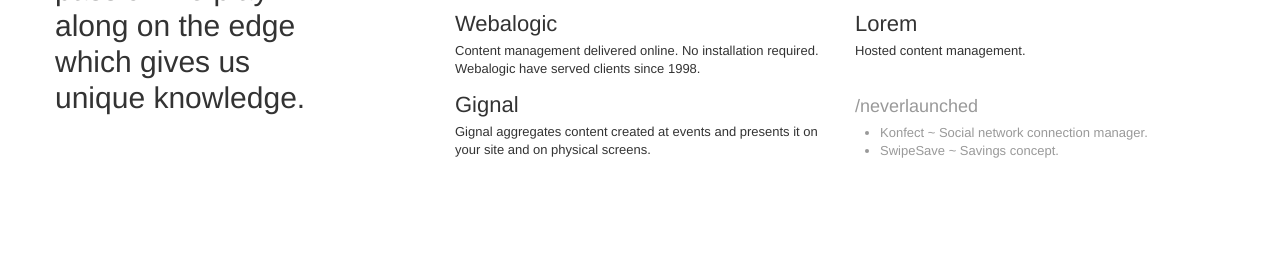
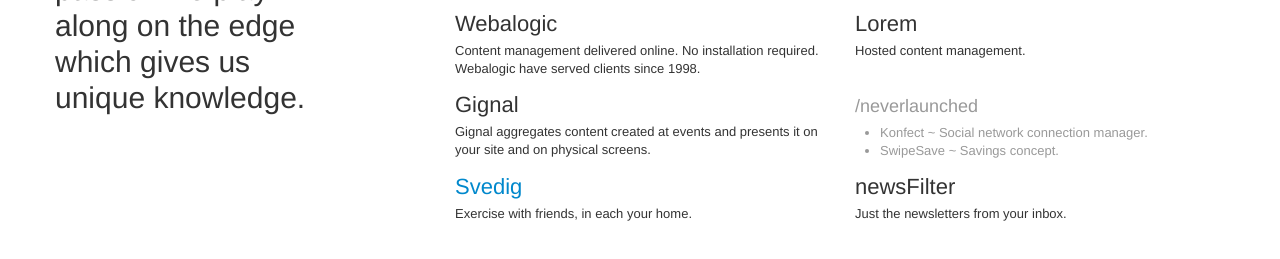
Before and after one commit to Webcom/webcom.github.io, a plain HTML site: page index.html in a window 1280 px wide. Shown: the part 503-762 px from the top of the page. Drawn offline with Linux system fonts and the light colour scheme.

Commit message:
svedig + newsfilter, no js

```diff
--- a/index.html
+++ b/index.html
@@ -1,4 +1,6 @@
-<!DOCTYPE html><html lang="en"><head>
+<!DOCTYPE html>
+<html lang="en">
+<head>
   <meta charset="utf-8">
   <meta name="viewport" content="width=device-width, initial-scale=1, maximum-scale=1">
   <meta name="description" content="Fine web since 1996">
@@ -58,8 +60,18 @@
               <h2><small>/neverlaunched</small></h2>
               <ul class="muted">
                 <li data-testa="Lorem was here again16"><a href="http://www.konfect.com/" class="muted">Konfect</a> ~ Social network connection manager.</li>
-                <li><a href="http://www.swipesave.io/" class="muted">SwipeSave</a> ~ Savings concept.</li>
+                <li>SwipeSave ~ Savings concept.</li>
               </ul>
+            </div>
+          </div>
+          <div class="row">
+            <div class="span4">
+              <h2><a href="https://svedig.com/">Svedig</a></h2>
+              <p>Exercise with friends, in each your home.</p>
+            </div>
+            <div class="span4">
+              <h2>newsFilter</h2>
+              <p>Just the newsletters from your inbox.</p>
             </div>
           </div>
         </section>
@@ -67,15 +79,4 @@
     </article>
   </div>
 
-<script>
-(function(i,s,o,g,r,a,m){i['GoogleAnalyticsObject']=r;i[r]=i[r]||function(){
-(i[r].q=i[r].q||[]).push(arguments)},i[r].l=1*new Date();a=s.createElement(o),
-m=s.getElementsByTagName(o)[0];a.async=1;a.src=g;m.parentNode.insertBefore(a,m)
-})(window,document,'script','//www.google-analytics.com/analytics.js','ga');
-ga('create', 'UA-183817-3', 'auto');
-ga('send', 'pageview');
-</script>
-
-
-
 </body></html>
```
